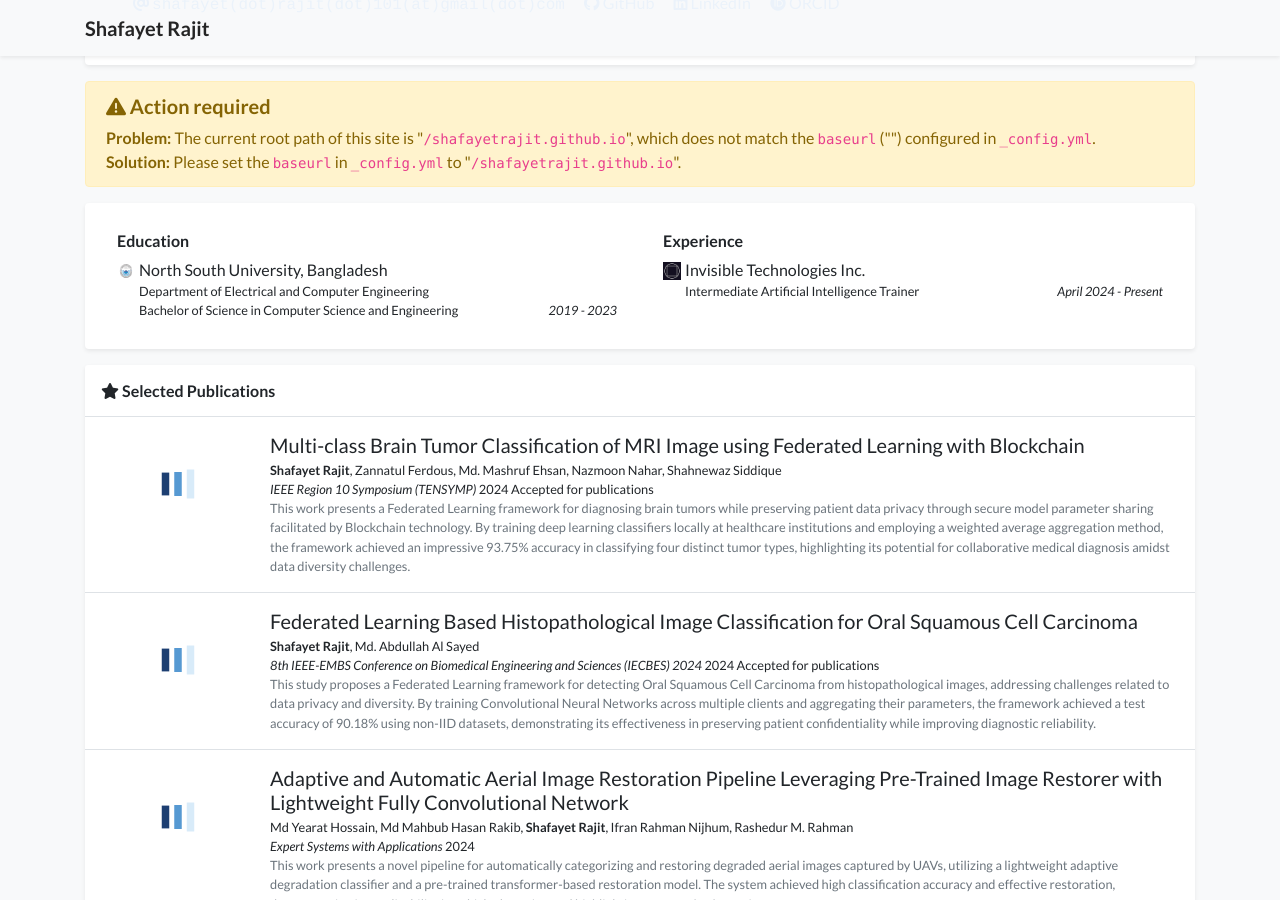
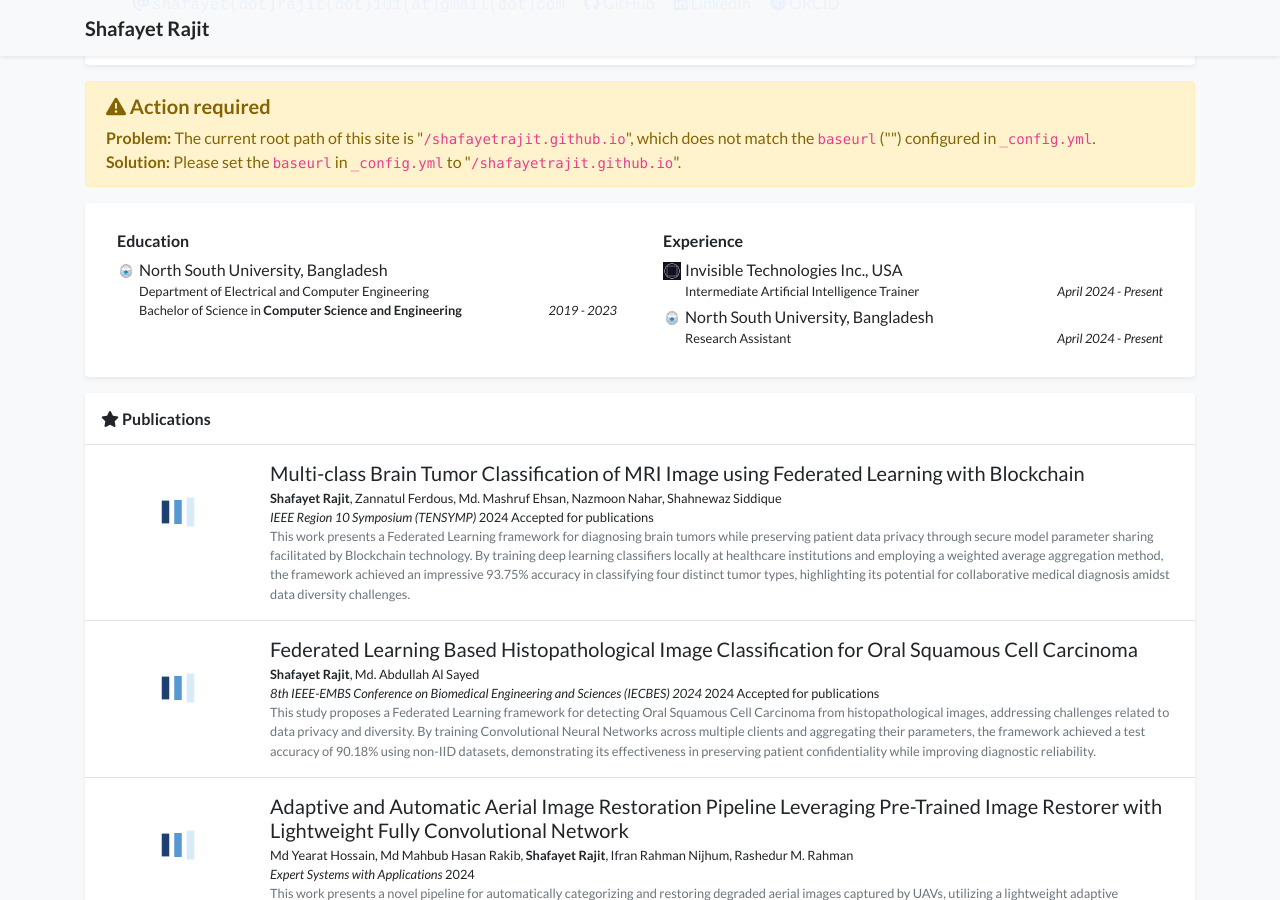
Before and after one commit to ShafayetRajit/shafayetrajit.github.io, a Jekyll site: the page built from index.html, in a window 1280 px wide and 900 px high, scrolled down 418 px. Built offline with Jekyll 4.4.1, drawn with Linux system fonts in a browser that asks for light colours; nearby versions of some CDN libraries; a style sheet for code colours, icons or effects is not loaded.

Commit message:
updating

```diff
--- a/_data/profile.yml
+++ b/_data/profile.yml
@@ -35,14 +35,19 @@ education:
   logo: /assets/images/badges/North-South-University.png
   position: >-
     Department of Electrical and Computer Engineering <br/>
-    Bachelor of Science in Computer Science and Engineering
+    Bachelor of Science in <b>Computer Science and Engineering</b>
   date: 2019 - 2023
 
 
 experience:
- - name: Invisible Technologies Inc.
+ - name: Invisible Technologies Inc., USA
    logo: /assets/images/badges/invisible.png
    position: Intermediate Artificial Intelligence Trainer
+   date: April 2024 - Present
+
+ - name: North South University, Bangladesh
+   logo: /assets/images/badges/North-South-University.png
+   position: Research Assistant
    date: April 2024 - Present
 
 #awards:
--- a/index.html
+++ b/index.html
@@ -23,6 +23,6 @@ navbar_title: Home
     {%
         include widgets/publication_card.html
         publications=pubs
-        title='<i class="fas fa-star"></i> Selected Publications'
+        title='<i class="fas fa-star"></i> Publications'
     %}
 {% endif %}
```
